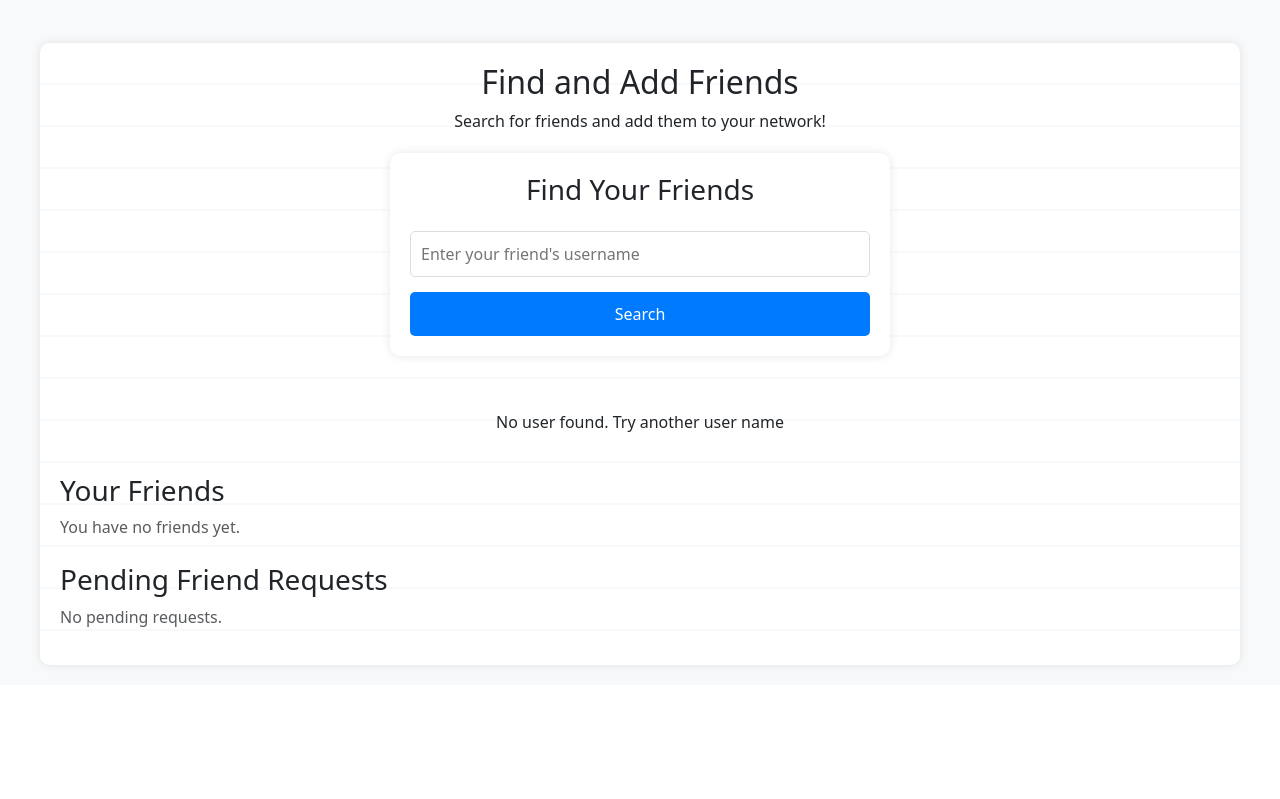
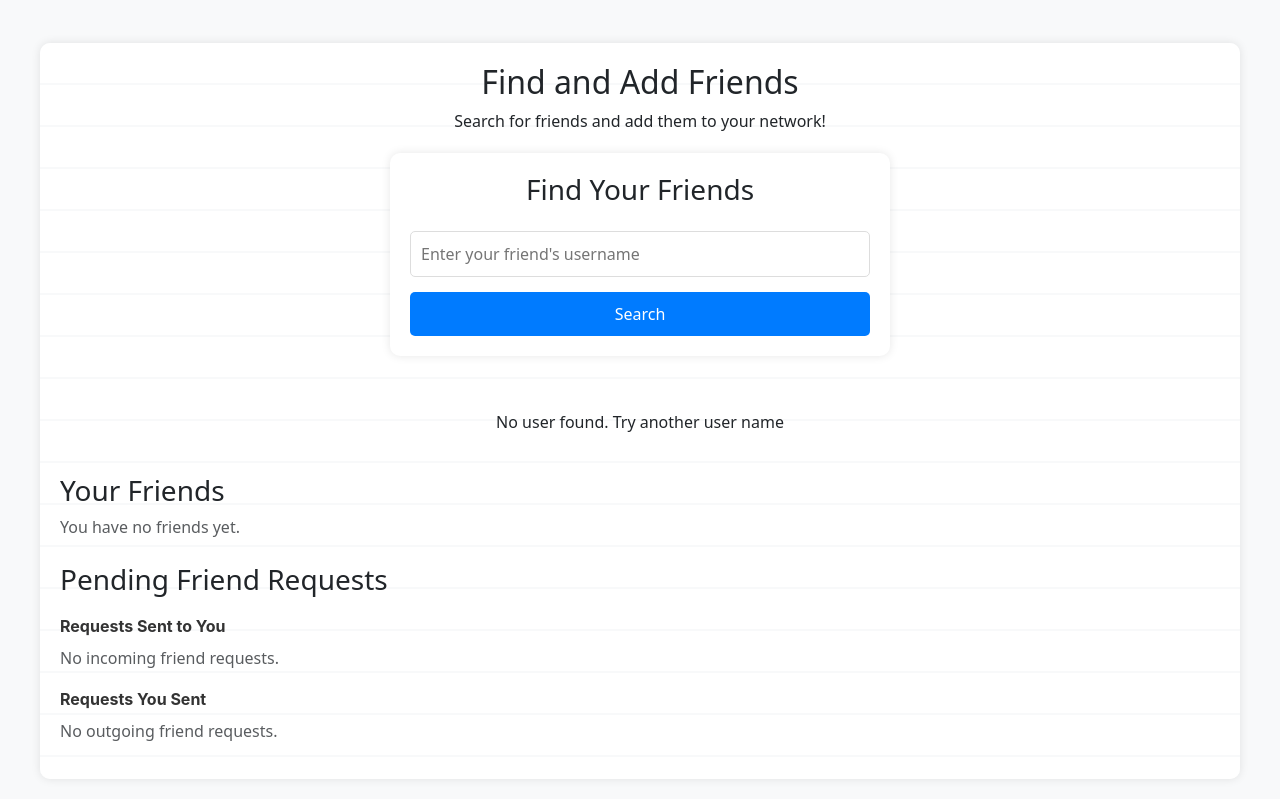
Before and after one commit to namhai2307/CITS3403_GROUP_PROJECT, a Flask app: page /profile in a window 1280 px wide. Shown: the part 598-1397 px from the top of the page. Before the commit the page ends 1266 px from the top, so only its background shows below. Run offline with Flask 3, Linux system fonts and the light colour scheme; the visitor is signed in with stand-in values (Sample User, id 1); data that the repository does not hold is empty; parts of the project's set-up code (start-up, migrations or seed data) failed here and were passed over; some libraries are stand-ins or nearby versions.

Commit message:
New Feature: Added removing existing friends and cancel friend request sent

```diff
--- a/app/routes.py
+++ b/app/routes.py
@@ -96,9 +96,11 @@
     friendships = Friendship.query.filter_by(user_id=current_user.id, status='accepted').all()
     friends = [User.query.get(f.friend_id) for f in friendships]
 
-    pending_requests = Friendship.query.filter_by(friend_id=current_user.id, status='pending').all()
-    pending_pairs = [(req, User.query.get(req.user_id)) for req in pending_requests]
+    incoming_requests = Friendship.query.filter_by(friend_id=current_user.id, status='pending').all()
+    incoming_pairs = [(req, User.query.get(req.user_id)) for req in incoming_requests]
 
+    outgoing_requests = Friendship.query.filter_by(user_id=current_user.id, status='pending').all()
+    outgoing_pairs = [(req, User.query.get(req.friend_id)) for req in outgoing_requests]
 
     if request.method == 'POST':
         search_query = request.form.get('search_query', '').strip()
@@ -109,16 +111,16 @@
                 users=users,
                 search_query=search_query,
                 friends=friends,
-                pending_requests=pending_requests,
-                pending_pairs=pending_pairs
+                incoming_pairs=incoming_pairs,
+                outgoing_pairs=outgoing_pairs
             )
     else:
         return render_template(
             'profile.html',
             users=None,
             friends=friends,
-            pending_requests=pending_requests,
-            pending_pairs=pending_pairs
+            incoming_pairs=incoming_pairs,
+            outgoing_pairs=outgoing_pairs
         )
 
 @main.route('/search_users', methods=['POST'])
@@ -481,7 +483,39 @@
         flash('Invalid request.', 'error')
     return redirect(url_for('main.profile'))
 
-#Chat room section start here
+@main.route('/remove_friend/<int:friend_id>', methods=['POST'])
+@login_required
+def remove_friend(friend_id):
+    """
+    Remove an existing friend.
+    """
+    friendship = Friendship.query.filter_by(user_id=current_user.id, friend_id=friend_id, status='accepted').first()
+    mutual_friendship = Friendship.query.filter_by(user_id=friend_id, friend_id=current_user.id, status='accepted').first()
+
+    if friendship:
+        db.session.delete(friendship)
+    if mutual_friendship:
+        db.session.delete(mutual_friendship)
+    db.session.commit()
+    flash('Friend removed successfully.', 'info')
+    return redirect(url_for('main.profile'))
+
+@main.route('/cancel_friend_request/<int:friendship_id>', methods=['POST'])
+@login_required
+def cancel_friend_request(friendship_id):
+    """
+    Cancel a friend request sent by the current user.
+    """
+    friendship = Friendship.query.get_or_404(friendship_id)
+    if friendship.user_id == current_user.id and friendship.status == 'pending':
+        db.session.delete(friendship)
+        db.session.commit()
+        flash('Friend request canceled.', 'info')
+    else:
+        flash('Invalid request.', 'error')
+    return redirect(url_for('main.profile'))
+
+
 @main.route('/chat')
 @login_required
 def chat():
--- a/app/static/profilestyle.css
+++ b/app/static/profilestyle.css
@@ -17,6 +17,15 @@
     );
     border-radius: 10px;
     box-shadow: 0 0 10px rgba(0, 0, 0, 0.1);
+}
+
+/* Add styling for h5 */
+h5 {
+    font-size: 16px;
+    font-weight: bold;
+    margin-bottom: 10px;
+    color: #333;
+    text-align: left;
 }
 
 /* Form box styling */
--- a/app/templates/profile.html
+++ b/app/templates/profile.html
@@ -89,21 +89,27 @@
                             <li class="list-group-item d-flex align-items-center">
                                 <img src="{{ url_for('static', filename='images/default_profile_pic.png') }}" alt="Profile Picture" class="profile-pic me-2" style="width:32px;height:32px;">
                                 <span>{{ friend.username }} ({{ friend.email }})</span>
+                                <form action="{{ url_for('main.remove_friend', friend_id=friend.id) }}" method="POST" class="ms-auto">
+                                    <input type="hidden" name="csrf_token" value="{{ csrf_token() }}">
+                                    <button type="submit" class="btn btn-danger btn-sm">Remove Friend</button>
+                                </form>
                             </li>
                         {% endfor %}
                     </ul>
                 {% else %}
                     <p class="text-muted">You have no friends yet.</p>
                 {% endif %}
-
             </div>
 
             <!-- Pending Friend Requests Section -->
             <div class="pending-requests mt-4">
                 <h3>Pending Friend Requests</h3>
-                {% if pending_pairs and pending_pairs|length > 0 %}
+
+                <!-- Incoming Friend Requests -->
+                <h5>Requests Sent to You</h5>
+                {% if incoming_pairs and incoming_pairs|length > 0 %}
                     <ul class="list-group">
-                        {% for req, user in pending_pairs %}
+                        {% for req, user in incoming_pairs %}
                             <li class="list-group-item d-flex align-items-center">
                                 <img src="{{ url_for('static', filename='images/default_profile_pic.png') }}" alt="Profile Picture" class="profile-pic me-2" style="width:32px;height:32px;">
                                 <span>{{ user.username }} ({{ user.email }})</span>
@@ -119,7 +125,26 @@
                         {% endfor %}
                     </ul>
                 {% else %}
-                    <p class="text-muted">No pending requests.</p>
+                    <p class="text-muted">No incoming friend requests.</p>
+                {% endif %}
+
+                <!-- Outgoing Friend Requests -->
+                <h5>Requests You Sent</h5>
+                {% if outgoing_pairs and outgoing_pairs|length > 0 %}
+                    <ul class="list-group">
+                        {% for req, user in outgoing_pairs %}
+                            <li class="list-group-item d-flex align-items-center">
+                                <img src="{{ url_for('static', filename='images/default_profile_pic.png') }}" alt="Profile Picture" class="profile-pic me-2" style="width:32px;height:32px;">
+                                <span>{{ user.username }} ({{ user.email }})</span>
+                                <form action="{{ url_for('main.cancel_friend_request', friendship_id=req.id) }}" method="POST" class="ms-auto">
+                                    <input type="hidden" name="csrf_token" value="{{ csrf_token() }}">
+                                    <button type="submit" class="btn btn-danger btn-sm">Cancel Request</button>
+                                </form>
+                            </li>
+                        {% endfor %}
+                    </ul>
+                {% else %}
+                    <p class="text-muted">No outgoing friend requests.</p>
                 {% endif %}
             </div>
         </div>
```
Also changed, not shown: app/templates/demo/demo_css.css (deleted, +0 -122 lines), app/templates/demo/demo_html.html (deleted, +0 -39 lines).
